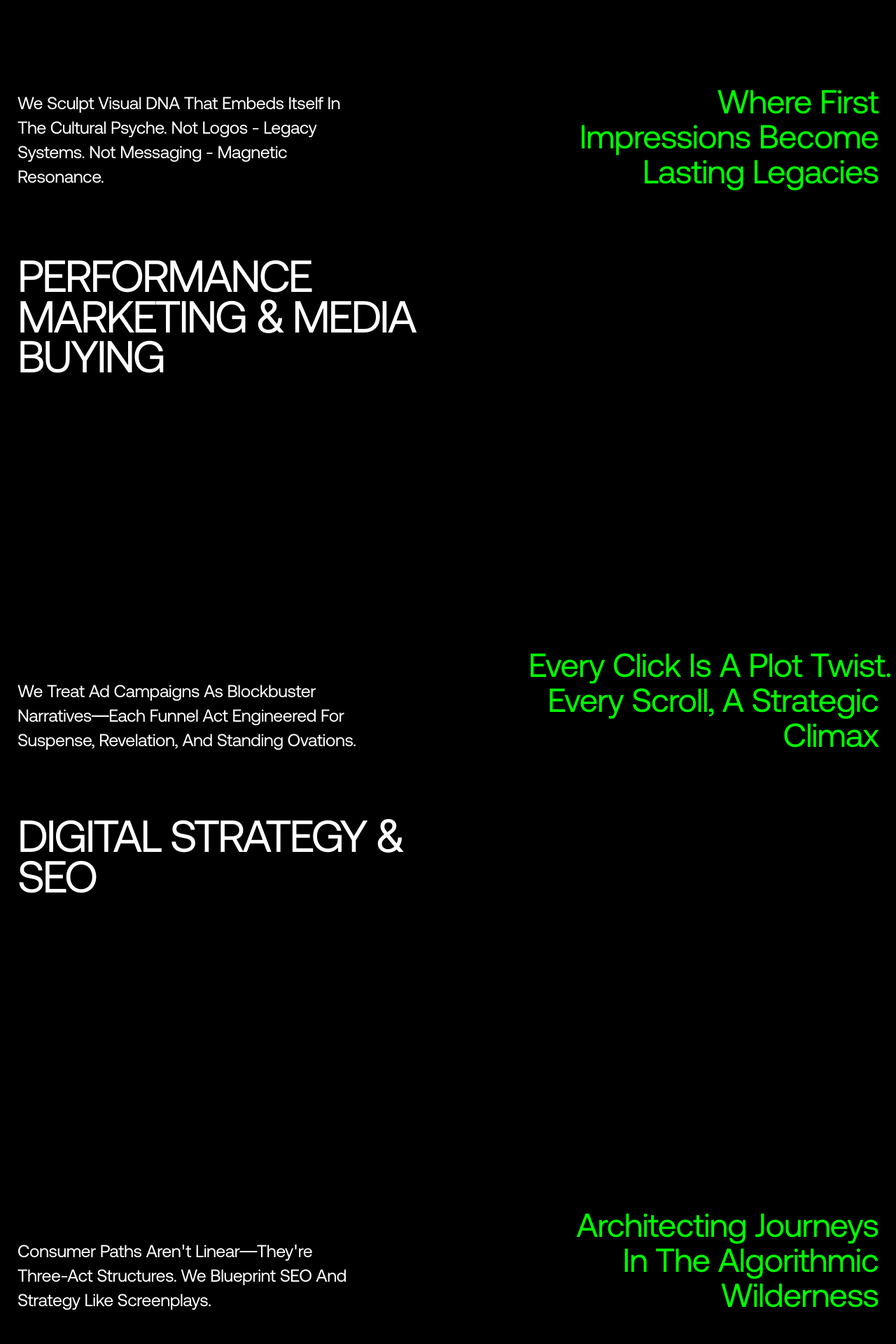
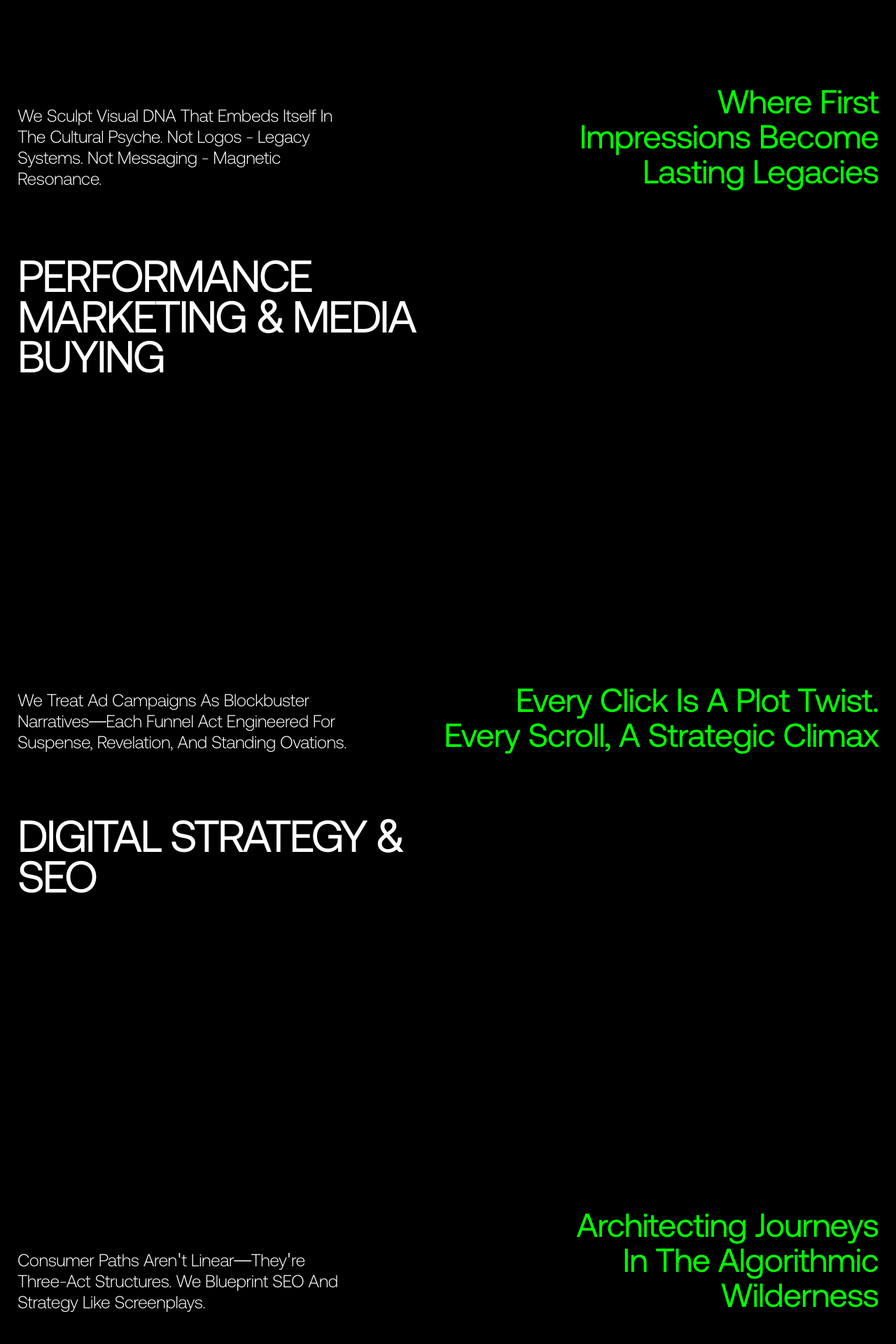
Before and after one commit to anurajthakur333/Auxin, a React (Vite) app: page / in a window 1280 px wide. Shown: the part 3660-5580 px from the top of the page at 70% size. Built offline with nearby package versions, Linux system fonts and the light colour scheme.

Commit message:
footer letter spacing font weight chane

```diff
--- a/src/App.tsx
+++ b/src/App.tsx
@@ -296,8 +296,8 @@ export default function App() {
                 style={{
                   fontSize: "clamp(24.9px, 2.2vw, 22px)",
                   letterSpacing: "-0.5px",
-                  lineHeight: "35px",
-                  fontWeight: 400,
+                  lineHeight: "30px",
+                  fontWeight: 300,
                   textAlign: "left",
                 }}
               >
@@ -457,8 +457,8 @@ export default function App() {
                 style={{
                   fontSize: "clamp(24.9px, 2.2vw, 22px)",
                   letterSpacing: "-0.5px",
-                  lineHeight: "35px",
-                  fontWeight: 400,
+                  lineHeight: "30px",
+                  fontWeight: 300,
                   textAlign: "left",
                 }}
               >
@@ -498,7 +498,7 @@ export default function App() {
             </div>
 
             {/* Right green text */}
-            <div style={{ maxWidth: "500px", flex: "1", textAlign: "right" }}>
+            <div style={{ maxWidth: "700px", flex: "1", textAlign: "right" }}>
               <div
                 className="aeonik-regular"
                 style={{
@@ -528,18 +528,7 @@ export default function App() {
                   delay={2000}
                   style={{ color: "#00ff00" }}
                 >
-                  Every Scroll, A Strategic
-                </ScrambleText>
-                <br />
-                <ScrambleText
-                  trigger="visible"
-                  speed="fast"
-                  revealSpeed={0.8}
-                  scrambleIntensity={7}
-                  delay={2200}
-                  style={{ color: "#00ff00" }}
-                >
-                  Climax
+                  Every Scroll, A Strategic Climax
                 </ScrambleText>
               </div>
             </div>
@@ -596,8 +585,8 @@ export default function App() {
                 style={{
                   fontSize: "clamp(24.9px, 2.2vw, 22px)",
                   letterSpacing: "-0.5px",
-                  lineHeight: "35px",
-                  fontWeight: 400,
+                  lineHeight: "30px",
+                  fontWeight: 300,
                   textAlign: "left",
                 }}
               >
@@ -735,8 +724,8 @@ export default function App() {
                 style={{
                   fontSize: "clamp(24.9px, 2.2vw, 22px)",
                   letterSpacing: "-0.5px",
-                  lineHeight: "35px",
-                  fontWeight: 400,
+                  lineHeight: "30px",
+                  fontWeight: 300,
                   textAlign: "left",
                 }}
               >
@@ -874,8 +863,8 @@ export default function App() {
                 style={{
                   fontSize: "clamp(24.9px, 2.2vw, 22px)",
                   letterSpacing: "-0.5px",
-                  lineHeight: "35px",
-                  fontWeight: 400,
+                  lineHeight: "30px",
+                  fontWeight: 300,
                   textAlign: "left",
                 }}
               >
--- a/src/components/Footer.tsx
+++ b/src/components/Footer.tsx
@@ -33,12 +33,12 @@ const Footer = () => {
         `}
       </style>
 
-      <div className="container-fluid px-4" style={{marginLeft:"150px"}}>
+      <div className="container-fluid px-4" style={{marginLeft:"0px"}}>
         {/* Top Grid */}
         <div className="row row-cols-1 row-cols-md-2 row-cols-lg-4 g-4 mb-5">
           {/* Column 1 */}
           <div>
-            <h1 className="green-text fw-bold mb-4 aeonik-regular">THE <br />STUDIO</h1>
+            <h1 className="green-text fw-bold mb-4 aeonik-regular" style={{lineHeight:"40px"}}>THE <br />STUDIO</h1>
             <ul className="list-unstyled">
               <li><a href="#about" className="footer-link text-white text-decoration-none aeonik-regular">About Us</a></li>
               <li><a href="#team" className="footer-link text-white text-decoration-none aeonik-regular">Our Team</a></li>
@@ -47,7 +47,7 @@ const Footer = () => {
           </div>
           {/* Column 2 */}
           <div>
-            <h1 className="green-text fw-bold mb-4 aeonik-regular">THE <br />WORKFLOW</h1>
+            <h1 className="green-text fw-bold mb-4 aeonik-regular"style={{lineHeight:"40px"}}>THE <br />WORKFLOW</h1>
             <ul className="list-unstyled">
               <li><a href="#portfolio" className="footer-link text-white text-decoration-none aeonik-regular">Portfolio</a></li>
               <li><a href="#case-studies" className="footer-link text-white text-decoration-none aeonik-regular">Case Studies</a></li>
@@ -56,7 +56,7 @@ const Footer = () => {
           </div>
           {/* Column 3 */}
           <div>
-            <h1 className="green-text fw-bold mb-4 aeonik-regular">THE <br />PLAYBOOK</h1>
+            <h1 className="green-text fw-bold mb-4 aeonik-regular"style={{lineHeight:"40px"}}>THE <br />PLAYBOOK</h1>
             <ul className="list-unstyled">
               <li><a href="#growth-scripts" className="footer-link text-white text-decoration-none aeonik-regular">Growth Scripts</a></li>
               <li><a href="#insights" className="footer-link text-white text-decoration-none aeonik-regular">Insights</a></li>
@@ -65,7 +65,7 @@ const Footer = () => {
           </div>
           {/* Column 4 */}
           <div>
-              <h1 className="green-text fw-bold mb-4 aeonik-regular">LEGAL & <br />SEO</h1>
+              <h1 className="green-text fw-bold mb-4 aeonik-regular"style={{lineHeight:"40px"}}>LEGAL & <br />SEO</h1>
             <ul className="list-unstyled">
               <li><a href="#privacy" className="footer-link text-white text-decoration-none aeonik-regular">Privacy Policy</a></li>
               <li><a href="#terms" className="footer-link text-white text-decoration-none aeonik-regular">Terms of Service</a></li>
```
